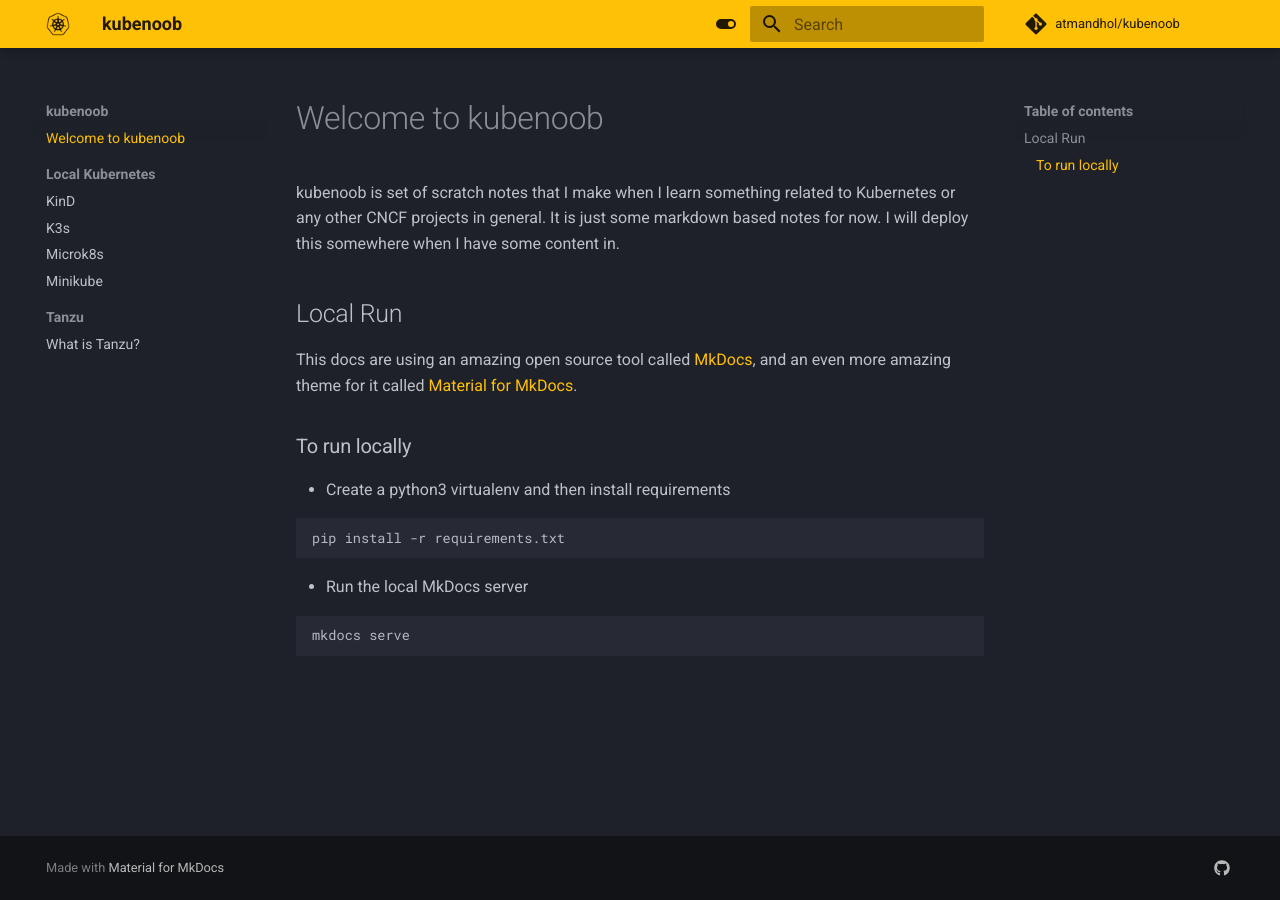
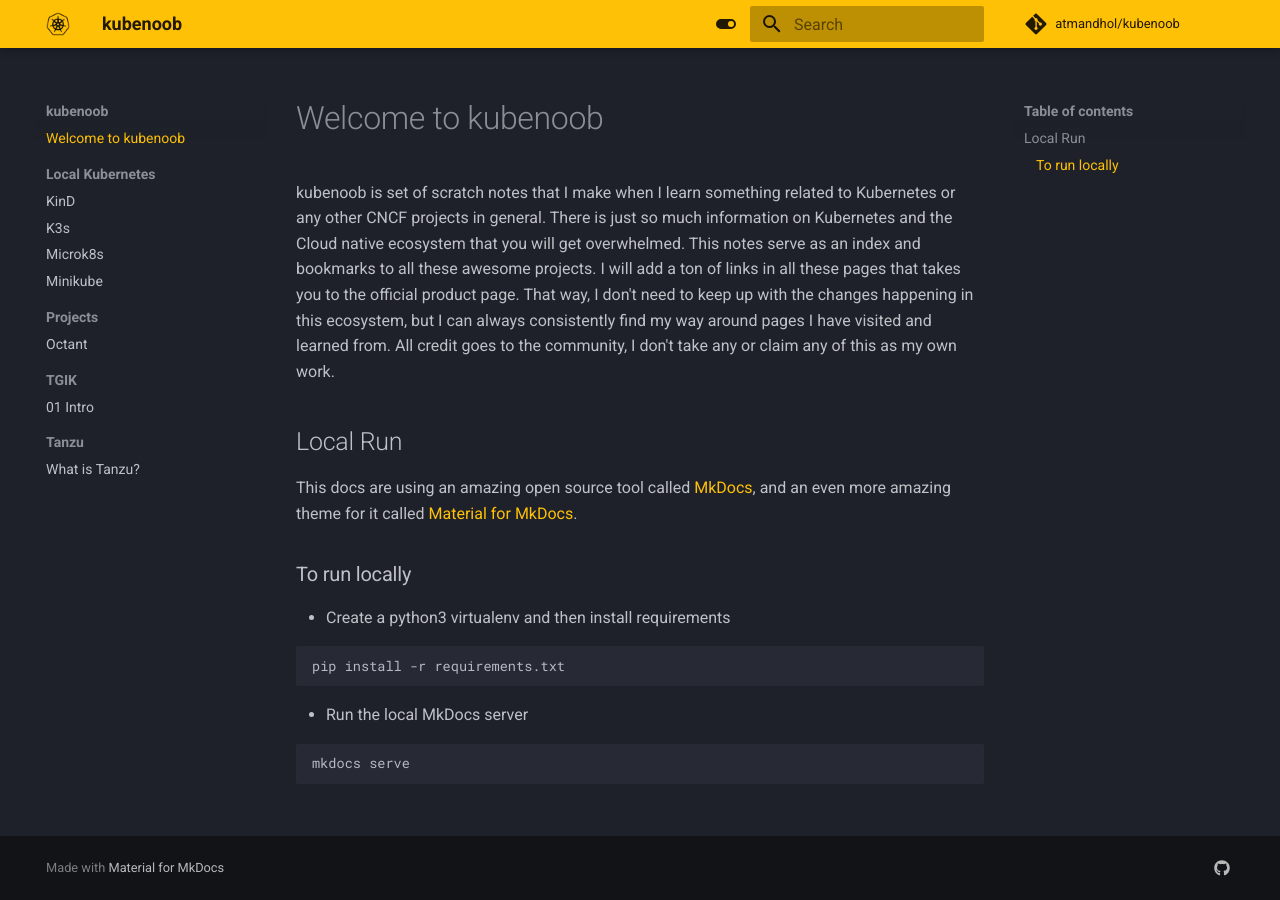
Before and after one commit to atmandhol/kubenoob, an MkDocs documentation site: the page built from docs/index.md, in a window 1280 px wide. Built offline with MkDocs 1.6.1 and Material for MkDocs 9.7.7, drawn with Linux system fonts in a browser that asks for light colours; comment, search, counter and statistics services are not loaded.

```diff
--- a/docs/index.md
+++ b/docs/index.md
@@ -1,6 +1,6 @@
 # Welcome to kubenoob
 
-kubenoob is set of scratch notes that I make when I learn something related to Kubernetes or any other CNCF projects in general. It is just some markdown based notes for now. I will deploy this somewhere when I have some content in.
+kubenoob is set of scratch notes that I make when I learn something related to Kubernetes or any other CNCF projects in general. There is just so much information on Kubernetes and the Cloud native ecosystem that you will get overwhelmed. This notes serve as an index and bookmarks to all these awesome projects. I will add a ton of links in all these pages that takes you to the official product page. That way, I don't need to keep up with the changes happening in this ecosystem, but I can always consistently find my way around pages I have visited and learned from. All credit goes to the community, I don't take any or claim any of this as my own work.
 
 ## Local Run
 
```
Also changed, not shown: docs/Local-Kubernetes/minikube.md (+20 -0 lines), docs/TGIK/01-Intro.md (added, +4 -0 lines), docs/Projects/octant.md (added).
